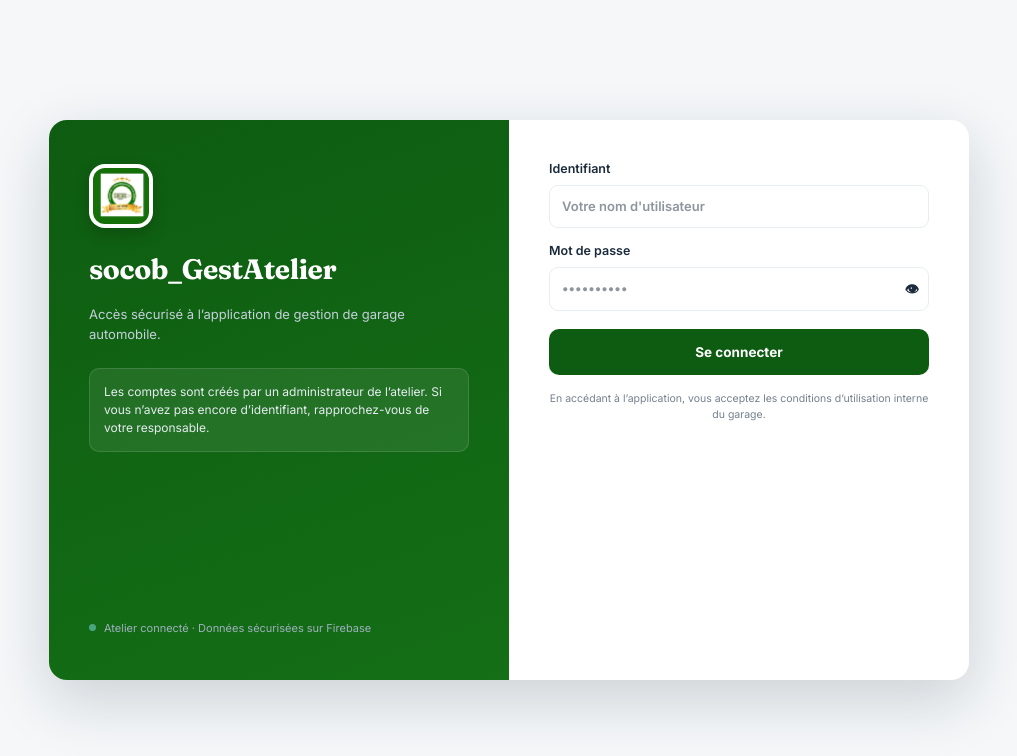
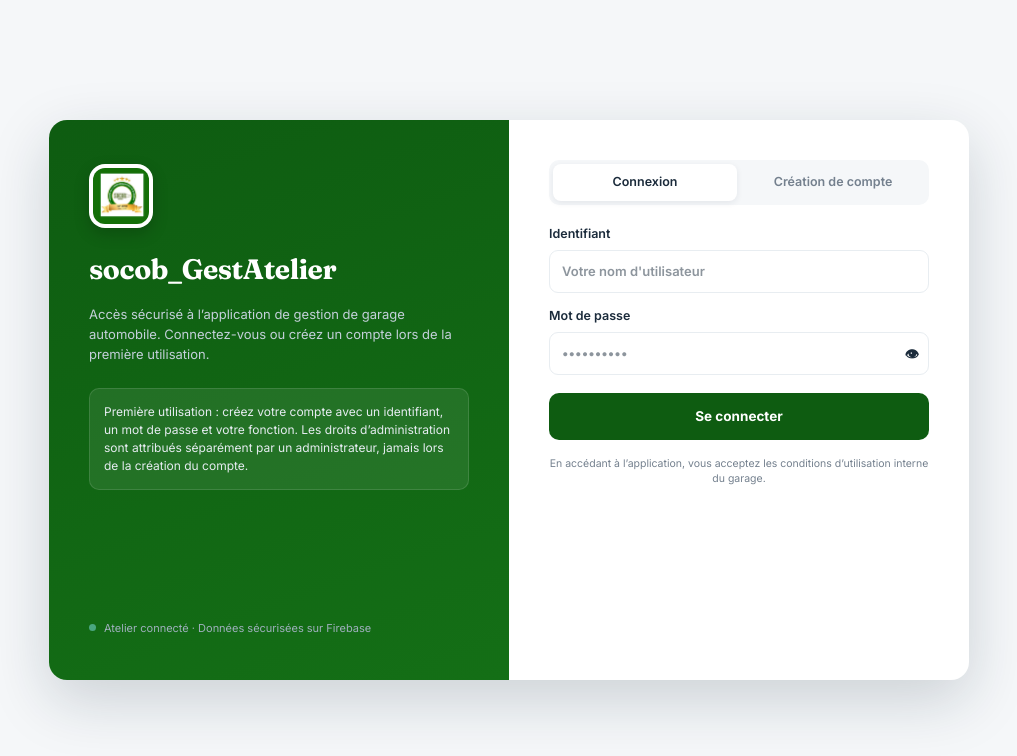
Before and after one commit to gernguessan-eng/SocobGestAtelier, a Next.js app: page / in a window 1280 px wide. Shown: the top 756 px of the page, without its empty margins (131-1148 px from the left). Built offline with nearby package versions, Linux system fonts and the light colour scheme; no server answers.

Commit message:
Add files via upload

```diff
--- a/src/app/login-screen.tsx
+++ b/src/app/login-screen.tsx
@@ -1,12 +1,17 @@
 "use client";
 
 import { FormEvent, useState } from "react";
-import { signIn } from "@/lib/auth-service";
+import { signIn, signUp } from "@/lib/auth-service";
+
+type Mode = "login" | "signup";
 
 export default function LoginScreen() {
+  const [mode, setMode] = useState<Mode>("login");
   const [username, setUsername] = useState("");
   const [password, setPassword] = useState("");
   const [showPassword, setShowPassword] = useState(false);
+  const [role, setRole] = useState("");
+  const [email, setEmail] = useState("");
   const [error, setError] = useState<string | null>(null);
   const [loading, setLoading] = useState(false);
 
@@ -18,15 +23,31 @@
       setError("Merci de renseigner votre identifiant et votre mot de passe.");
       return;
     }
+    if (mode === "signup" && !role.trim()) {
+      setError("Merci de préciser votre fonction.");
+      return;
+    }
+    if (password.length < 6) {
+      setError("Le mot de passe doit contenir au moins 6 caractères.");
+      return;
+    }
 
     setLoading(true);
     try {
-      await signIn(username, password);
+      if (mode === "signup") {
+        await signUp(username, password, role, email || undefined);
+      } else {
+        await signIn(username, password);
+      }
       // onAuthStateChanged (subscribed higher up) takes it from here.
     } catch (err) {
       const code = (err as { code?: string })?.code ?? "";
       if (code.includes("auth/invalid-credential") || code.includes("auth/wrong-password") || code.includes("auth/user-not-found")) {
         setError("Identifiant ou mot de passe incorrect.");
+      } else if (code.includes("auth/email-already-in-use")) {
+        setError("Cet identifiant est déjà utilisé. Essayez de vous connecter à la place.");
+      } else if (code.includes("auth/weak-password")) {
+        setError("Le mot de passe est trop faible (6 caractères minimum).");
       } else if (code.includes("auth/too-many-requests")) {
         setError("Trop de tentatives. Merci de réessayer dans quelques minutes.");
       } else {
@@ -44,14 +65,19 @@
           {/* eslint-disable-next-line @next/next/no-img-element */}
           <img src="/socob-logo.png" alt="Logo SOCOB" className="auth-logo" />
           <h1>socob_GestAtelier</h1>
-          <p>Accès sécurisé à l&rsquo;application de gestion de garage automobile.</p>
+          <p>Accès sécurisé à l&rsquo;application de gestion de garage automobile. Connectez-vous ou créez un compte lors de la première utilisation.</p>
           <div className="auth-hint">
-            Les comptes sont créés par un administrateur de l&rsquo;atelier. Si vous n&rsquo;avez pas encore d&rsquo;identifiant, rapprochez-vous de votre responsable.
+            Première utilisation : créez votre compte avec un identifiant, un mot de passe et votre fonction. Les droits d&rsquo;administration sont attribués séparément par un administrateur, jamais lors de la création du compte.
           </div>
           <div className="auth-footnote"><span className="auth-dot" />Atelier connecté · Données sécurisées sur Firebase</div>
         </div>
 
         <form className="auth-form" onSubmit={handleSubmit}>
+          <div className="auth-tabs">
+            <button type="button" className={mode === "login" ? "active" : ""} onClick={() => { setMode("login"); setError(null); }}>Connexion</button>
+            <button type="button" className={mode === "signup" ? "active" : ""} onClick={() => { setMode("signup"); setError(null); }}>Création de compte</button>
+          </div>
+
           <label className="auth-field">
             <span>Identifiant</span>
             <input type="text" autoComplete="username" placeholder="Votre nom d'utilisateur" value={username} onChange={(event) => setUsername(event.target.value)} />
@@ -60,15 +86,29 @@
           <label className="auth-field">
             <span>Mot de passe</span>
             <div className="auth-password-wrap">
-              <input type={showPassword ? "text" : "password"} autoComplete="current-password" placeholder="••••••••••" value={password} onChange={(event) => setPassword(event.target.value)} />
+              <input type={showPassword ? "text" : "password"} autoComplete={mode === "signup" ? "new-password" : "current-password"} placeholder="••••••••••" value={password} onChange={(event) => setPassword(event.target.value)} />
               <button type="button" className="auth-eye" onClick={() => setShowPassword(!showPassword)} aria-label="Afficher le mot de passe">{showPassword ? "🙈" : "👁"}</button>
             </div>
           </label>
 
+          {mode === "signup" && (
+            <label className="auth-field">
+              <span>Fonction</span>
+              <input type="text" placeholder="Ex : Réceptionniste, Mécanicien…" value={role} onChange={(event) => setRole(event.target.value)} />
+            </label>
+          )}
+
+          {mode === "signup" && (
+            <label className="auth-field">
+              <span>Email <em>(optionnel)</em></span>
+              <input type="email" placeholder="vous@exemple.com" value={email} onChange={(event) => setEmail(event.target.value)} />
+            </label>
+          )}
+
           {error && <div className="auth-error">{error}</div>}
 
           <button type="submit" className="auth-submit" disabled={loading}>
-            {loading ? "Veuillez patienter…" : "Se connecter"}
+            {loading ? "Veuillez patienter…" : mode === "signup" ? "Créer le compte et entrer" : "Se connecter"}
           </button>
 
           <p className="auth-terms">En accédant à l&rsquo;application, vous acceptez les conditions d&rsquo;utilisation interne du garage.</p>
--- a/src/lib/auth-service.ts
+++ b/src/lib/auth-service.ts
@@ -35,14 +35,21 @@
   return `${normalized}@${AUTH_DOMAIN}`;
 }
 
+// Roles that a self-service signup can never claim for itself. Admin
+// access must always be granted afterwards by an existing admin, via the
+// "Gestion des utilisateurs" panel — never chosen at signup time.
+const RESTRICTED_SELF_SIGNUP_ROLES = ["admin", "administrateur"];
+
 export async function signUp(username: string, password: string, role: string, email?: string): Promise<UserProfile> {
   const pseudoEmail = usernameToEmail(username);
   const credential = await createUserWithEmailAndPassword(auth, pseudoEmail, password);
   await updateProfile(credential.user, { displayName: username.trim() });
+  const requestedRole = role.trim();
+  const safeRole = RESTRICTED_SELF_SIGNUP_ROLES.includes(requestedRole.toLowerCase()) ? "Employé" : (requestedRole || "Employé");
   const profile: UserProfile = {
     uid: credential.user.uid,
     username: username.trim(),
-    role: role.trim() || "Utilisateur",
+    role: safeRole,
     email: email?.trim() || null,
     photoURL: null,
   };
```
